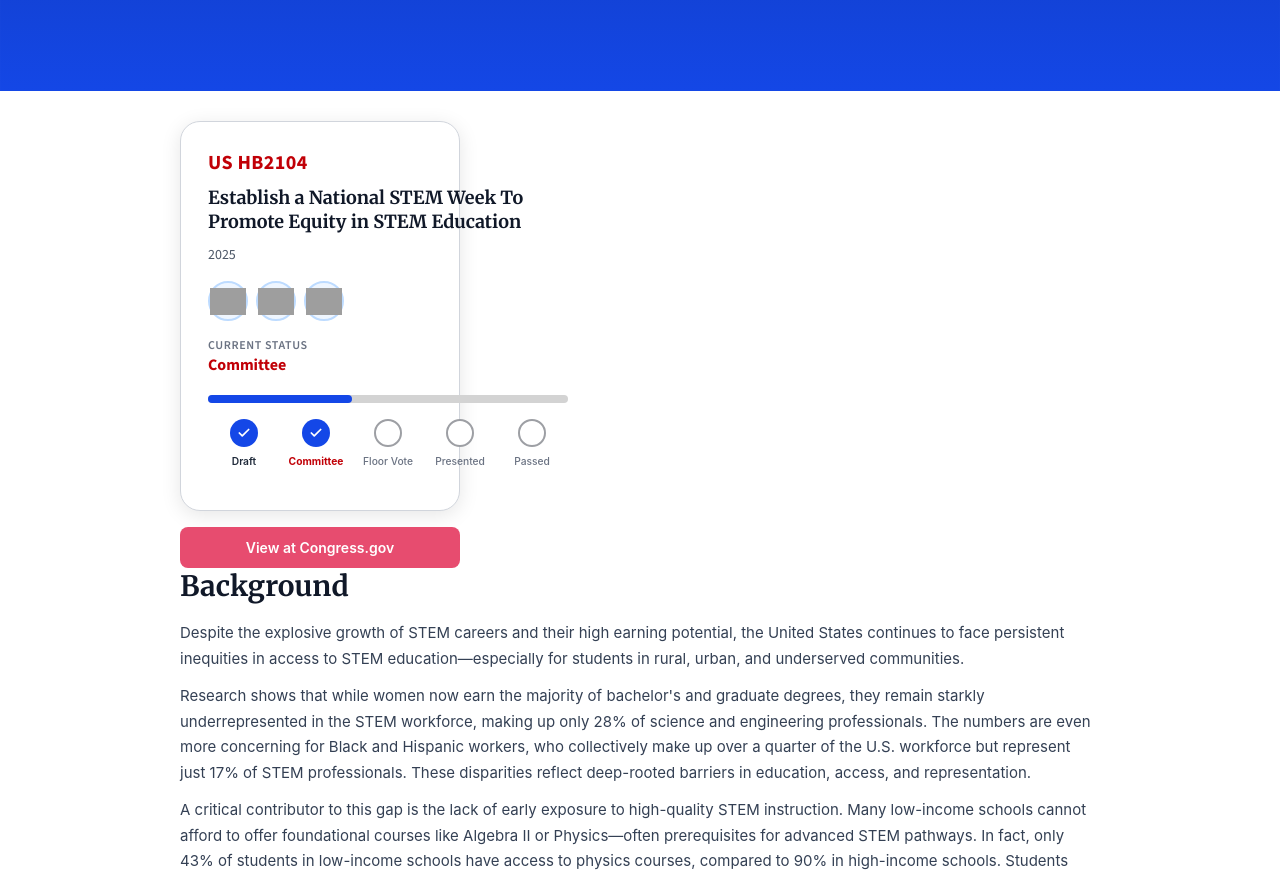
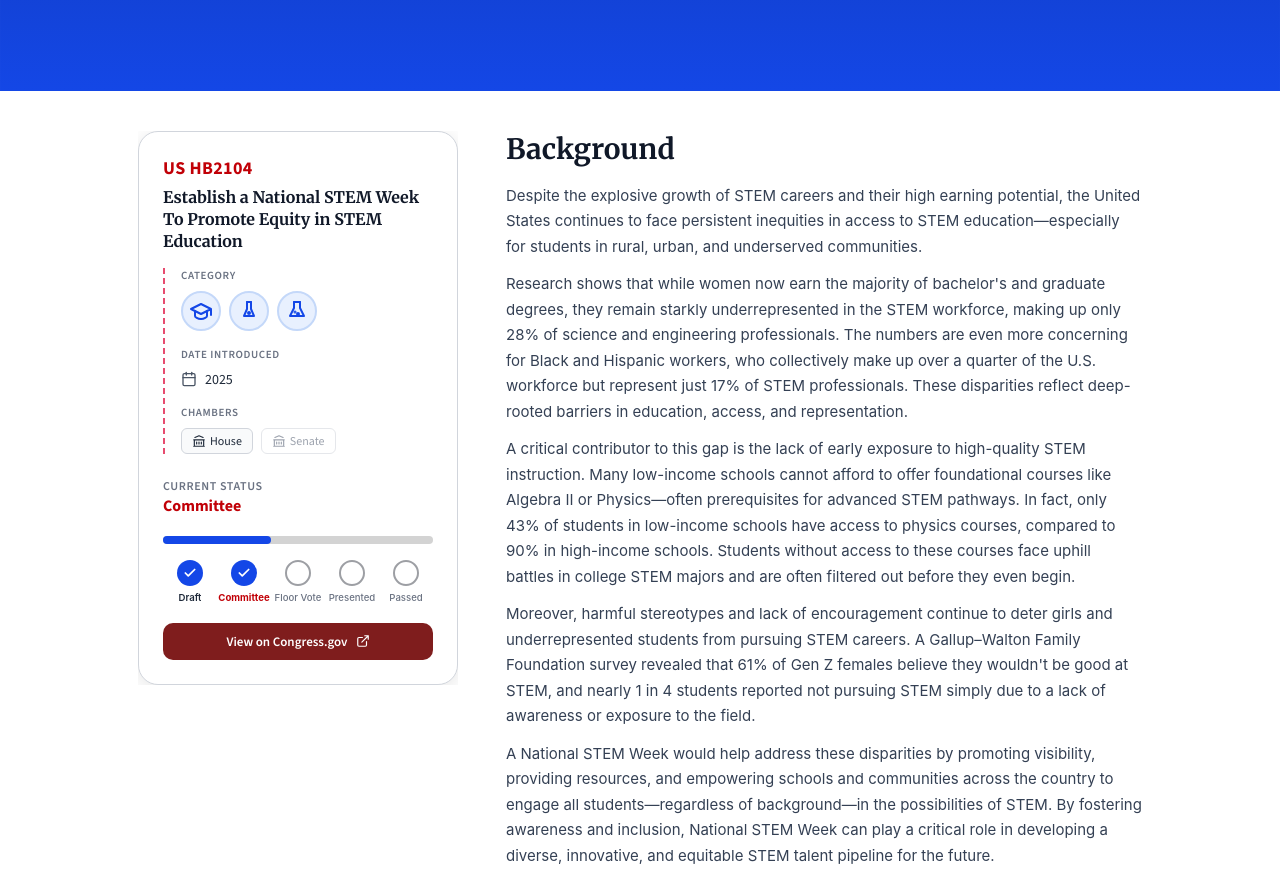
Before and after one commit to swe-ucla/lobbying-website, a React (Create React App) app: page /bill/hb2104 in a window 1280 px wide. Shown: the part 572-1449 px from the top of the page. Built offline with nearby package versions, Linux system fonts and the light colour scheme; grey boxes are pictures that could not be loaded.

Commit message:
updated Bill page UI

```diff
--- a/src/BillDetail.css
+++ b/src/BillDetail.css
@@ -1,5 +1,6 @@
 .bill-detail-page-wrapper {
     position: relative;
+    overflow-x: hidden;
 }
 
 .bill-detail-page-wrapper .nav_bar {
@@ -93,9 +94,13 @@
 }
 
 .bill-detail-page {
-    max-width: 960px;
+    display: flex;
+    gap: 48px;
+    max-width: 1100px;
+    width: 100%;
     margin: 0 auto;
-    padding: 30px 20px 0;
+    padding: 40px 48px 60px;
+    box-sizing: border-box;
 }
 
 /* Title */
@@ -117,7 +122,8 @@
 
 /* ── Sidebar ── */
 .bd-sidebar {
-    width: 280px;
+    width: 320px;
+    min-width: 320px;
     flex-shrink: 0;
     display: flex;
     flex-direction: column;
@@ -125,10 +131,12 @@
     position: sticky;
     top: 24px;
     align-self: flex-start;
+    overflow: hidden;
 }
 
 .bd-sidebar .bill-widget {
     width: 100%;
+    box-sizing: border-box;
 }
 
 .bd-congress-link {
@@ -151,6 +159,7 @@
 .bd-main {
     flex: 1;
     min-width: 0;
+    overflow-wrap: break-word;
 }
 
 .bd-section {
@@ -198,10 +207,6 @@
 
 /* ── Responsive ── */
 @media (max-width: 820px) {
-    .bd-hero {
-        padding: 70px 24px 32px;
-    }
-
     .bill-hero-overlay {
         padding: 80px 24px 30px;
     }
@@ -217,34 +222,15 @@
         padding: 20px;
     }
 
-    .bill-content-row {
+    .bill-detail-page {
         flex-direction: column;
-        gap: 16px;
-        padding: 20px 24px;
-    }
-
-    .bd-info-col {
-        padding-right: 0;
-    }
-
-    .bd-info-col:not(:last-child) {
-        border-right: none;
-        margin-right: 0;
-        border-bottom: 1px solid rgba(255, 255, 255, 0.2);
-        padding-bottom: 12px;
-        margin-bottom: 0;
-    }
-
-    .bd-content {
-        flex-direction: column;
-        padding: 32px 24px 48px;
+        gap: 24px;
+        padding: 24px;
     }
 
     .bd-sidebar {
         width: 100%;
         position: static;
-        flex-direction: row;
-        flex-wrap: wrap;
     }
 
     .bd-sidebar .bill-widget {
--- a/src/BillDetail.js
+++ b/src/BillDetail.js
@@ -70,17 +70,8 @@ function BillDetail() {
                         date={bill.year.toString()}
                         categories={bill.categories}
                         status="Committee"
+                        legiscanLink={bill.legiscanLink}
                     />
-                    {bill.legiscanLink && (
-                        <a
-                            href={bill.legiscanLink}
-                            target="_blank"
-                            rel="noopener noreferrer"
-                            className="bd-congress-link"
-                        >
-                            View at Congress.gov
-                        </a>
-                    )}
                 </aside>
 
                 <main className="bd-main">
--- a/src/BillWidget.css
+++ b/src/BillWidget.css
@@ -6,54 +6,87 @@
   border-radius: 20px;
   border: 1px solid #D1D5DC;
   box-shadow: 0px 4px 20px rgba(0, 0, 0, 0.1);
-  padding: 27px;
-  gap: 10px;
+  padding: 24px;
   opacity: 1;
   width: 100%;
   height: auto;
   display: flex;
   flex-direction: column;
   box-sizing: border-box;
+  text-align: left;
 }
 
-/* Text */
+/* ── Header ── */
 .bill-header {
   display: flex;
   flex-direction: column;
   gap: 2px;
   text-align: left;
+  margin-bottom: 16px;
 }
 
 .bill-number {
-  font-size: 20px;
+  font-size: 18px;
   font-weight: 700;
   color: #C10007;
   letter-spacing: 0.02em;
   font-family: 'Source Sans 3', sans-serif;
-  margin-bottom: 8px;
+  margin-bottom: 4px;
 }
 
 .bill-title {
   font-family: "Merriweather", serif;
   font-weight: 700;
+  font-size: 16px;
+  line-height: 22px;
+  letter-spacing: 0px;
+  color: #101828;
+  margin: 0;
+}
+
+.bill-widget--expanded .bill-number {
+  font-size: 20px;
+}
+
+.bill-widget--expanded .bill-title {
   font-size: 18px;
   line-height: 24.75px;
   min-height: calc(24.75px * 2);
-  letter-spacing: 0px;
-  color: #101828;
   margin: 0 0 8px;
 }
-
 
 .bill-date {
   font-family: 'Source Sans 3', sans-serif;
   font-weight: 500;
-  font-style: Medium;
   font-size: 14px;
   line-height: 20px;
-  letter-spacing: 0px;
   color: #4A5565;
   margin-bottom: 16px;
+}
+
+/* ── Meta Sections (Category, Date, Chambers) ── */
+.bill-meta-sections {
+  display: flex;
+  flex-direction: column;
+  gap: 16px;
+  padding-left: 16px;
+  border-left: 2px dashed #e74c6f;
+  margin-bottom: 8px;
+}
+
+.bill-meta-row {
+  display: flex;
+  flex-direction: column;
+  gap: 8px;
+}
+
+.bill-meta-label {
+  font-family: 'Source Sans 3', sans-serif;
+  font-size: 11px;
+  font-weight: 600;
+  letter-spacing: 0.6px;
+  text-transform: uppercase;
+  color: #6A7282;
 }
 
 /* Category Circles */
@@ -65,22 +98,77 @@
 .category-circle {
   width: 40px;
   height: 40px;
-  background-color: #eff6ff;
+  background-color: #e8f0fe;
   border-radius: 50%;
   display: inline-flex;
   align-items: center;
   justify-content: center;
   cursor: default;
-  border: 2px solid #bddbff;
+  border: 2px solid #c4d8f9;
 }
 
-.category-icon {
-  height: 75%;
-  width: auto;
-  object-fit: contain;
+/* Date */
+.bill-meta-date {
+  display: flex;
+  align-items: center;
+  gap: 8px;
+  font-family: 'Source Sans 3', sans-serif;
+  font-size: 14px;
+  font-weight: 500;
+  color: #1E2939;
 }
 
+/* Chambers */
+.bill-chambers {
+  display: flex;
+  gap: 8px;
+}
 
+.chamber-pill {
+  display: inline-flex;
+  align-items: center;
+  gap: 4px;
+  font-family: 'Source Sans 3', sans-serif;
+  font-size: 12px;
+  font-weight: 500;
+  padding: 4px 10px;
+  border-radius: 6px;
+  border: 1px solid #D1D5DC;
+}
+
+.chamber-active {
+  color: #1E2939;
+  background: #f9fafb;
+}
+
+.chamber-inactive {
+  color: #9DA3AE;
+  background: #ffffff;
+  border-color: #E5E7EB;
+}
+
+/* ── Congress.gov Button ── */
+.bill-congress-btn {
+  display: flex;
+  align-items: center;
+  justify-content: center;
+  gap: 8px;
+  background-color: #7f1d1d;
+  color: #fff;
+  font-family: 'Source Sans 3', sans-serif;
+  font-size: 13px;
+  font-weight: 600;
+  padding: 10px 16px;
+  border-radius: 10px;
+  text-decoration: none;
+  margin-top: 4px;
+}
+
+.bill-congress-btn:hover {
+  background-color: #991b1b;
+}
+
+/* ── Expanded Layout (Gallery/Home) ── */
 .bill-widget--expanded {
   display: flex;
   flex-direction: row;
@@ -92,6 +180,10 @@
 
 .bill-left {
   flex: 0 0 auto;
+  width: 100%;
+}
+
+.bill-widget--expanded .bill-left {
   min-width: 360px;
   max-width: 360px;
 }
@@ -107,7 +199,6 @@
   margin: 0 0 12px 0;
   font-family: 'Merriweather', serif;
   font-weight: 700;
-  font-style: Bold;
   font-size: 18px;
   line-height: 32px;
   letter-spacing: -0.24px;
@@ -118,7 +209,6 @@
   margin: 0 0 20px 0;
   font-family: 'Source Sans 3', sans-serif;
   font-weight: 400;
-  font-style: Regular;
   font-size: 16px;
   line-height: 30px;
   letter-spacing: 0px;
@@ -131,15 +221,9 @@
   gap: 6px;
   font-family: 'Source Sans 3', sans-serif;
   font-weight: 500;
-  font-style: Medium;
   font-size: 16px;
   line-height: 24px;
-  letter-spacing: 0px;
   text-decoration: none;
-  text-decoration-style: solid;
-  text-decoration-thickness: 0%;
-  text-decoration-skip-ink: auto;
-
 }
 
 .bill-details-link:hover {
--- a/src/BillWidget.js
+++ b/src/BillWidget.js
@@ -3,10 +3,53 @@ import "./BillWidget.css";
 import BillProgressBar from './components/BillProgressBar';
 
 const STATUSES = ["Draft", "Committee", "Floor Vote", "Presented", "Passed"];
-// Categories: STEM, Environment & Energy, Education, Healthcare, Public Infrastructure, Human & Social Rights, Miscellaneous
-// TODO: Add icons for remaining categories
-const CATEGORY_ICONS = {"STEM": "assets/STEM_icon.png", "Education": "assets/education_icon.png",
-  "Inclusivity": "assets/STEM_icon.png", "Environment": "assets/STEM_icon.png", "Human Rights" : "assets/STEM_icon.png"}
+
+const CategoryIcon = ({ category }) => {
+  const icons = {
+    Education: (
+      <svg width="24" height="24" viewBox="0 0 24 24" fill="none" stroke="#1447e7" strokeWidth="2" strokeLinecap="round" strokeLinejoin="round">
+        <path d="M22 10v6M2 10l10-5 10 5-10 5z" />
+        <path d="M6 12v5c0 1.1 2.7 3 6 3s6-1.9 6-3v-5" />
+      </svg>
+    ),
+    STEM: (
+      <svg width="24" height="24" viewBox="0 0 24 24" fill="none" stroke="#1447e7" strokeWidth="2" strokeLinecap="round" strokeLinejoin="round">
+        <path d="M9 3h6v6l4 8H5l4-8V3z" />
+        <path d="M9 3h6" />
+        <circle cx="13" cy="15" r="1" fill="#1447e7" />
+        <circle cx="10" cy="13" r="0.5" fill="#1447e7" />
+      </svg>
+    ),
+    Inclusivity: (
+      <svg width="24" height="24" viewBox="0 0 24 24" fill="none" stroke="#1447e7" strokeWidth="2" strokeLinecap="round" strokeLinejoin="round">
+        <path d="M10 3h4v7l3 7H7l3-7V3z" />
+        <path d="M10 3h4" />
+        <circle cx="12" cy="14" r="1" fill="#1447e7" />
+      </svg>
+    ),
+    Environment: (
+      <svg width="24" height="24" viewBox="0 0 24 24" fill="none" stroke="#1447e7" strokeWidth="2" strokeLinecap="round" strokeLinejoin="round">
+        <path d="M12 22c4-4 8-7.5 8-12A8 8 0 0 0 4 10c0 4.5 4 8 8 12z" />
+        <path d="M12 12c-2 0-4 1-4 3" />
+        <path d="M12 8v6" />
+      </svg>
+    ),
+    "Human Rights": (
+      <svg width="24" height="24" viewBox="0 0 24 24" fill="none" stroke="#1447e7" strokeWidth="2" strokeLinecap="round" strokeLinejoin="round">
+        <path d="M20.84 4.61a5.5 5.5 0 0 0-7.78 0L12 5.67l-1.06-1.06a5.5 5.5 0 0 0-7.78 7.78L12 21.23l8.84-8.84a5.5 5.5 0 0 0 0-7.78z" />
+      </svg>
+    ),
+  };
+  return icons[category] || null;
+};
+
+function getChambers(billNumber) {
+  if (!billNumber) return [];
+  const prefix = billNumber.replace(/^US\s*/i, '').trim().toUpperCase();
+  if (prefix.startsWith('HB') || prefix.startsWith('HR')) return ['House'];
+  if (prefix.startsWith('SB') || prefix.startsWith('SR')) return ['Senate'];
+  return ['House', 'Senate'];
+}
 
 export default function BillWidget({
   number,
@@ -16,11 +59,88 @@ export default function BillWidget({
   status,
   summary,
   details_url,
+  legiscanLink,
   expanded = false
 }) {
   const currentStep = STATUSES.indexOf(status);
+  const chambers = getChambers(number);
 
-  const leftPanel = (
+    if (!expanded) {
+      return (
+        <div className="bill-widget">
+          <div className="bill-left">
+            <div className="bill-header">
+              <span className="bill-number">{number}</span>
+              <h2 className="bill-title">{title}</h2>
+            </div>
+
+            <div className="bill-meta-sections">
+              {categories.length > 0 && (
+                <div className="bill-meta-row">
+                  <span className="bill-meta-label">CATEGORY</span>
+                  <div className="bill-categories">
+                    {categories.map((cat, i) => (
+                      <div key={i} className="category-circle" title={cat}>
+                        <CategoryIcon category={cat} />
+                      </div>
+                    ))}
+                  </div>
+                </div>
+              )}
+
+              <div className="bill-meta-row">
+                <span className="bill-meta-label">DATE INTRODUCED</span>
+                <div className="bill-meta-date">
+                  <svg width="16" height="16" viewBox="0 0 24 24" fill="none" stroke="#4A5565" strokeWidth="2" strokeLinecap="round" strokeLinejoin="round">
+                    <rect x="3" y="4" width="18" height="18" rx="2" ry="2" />
+                    <line x1="16" y1="2" x2="16" y2="6" />
+                    <line x1="8" y1="2" x2="8" y2="6" />
+                    <line x1="3" y1="10" x2="21" y2="10" />
+                  </svg>
+                  <span>{date}</span>
+                </div>
+              </div>
+
+              <div className="bill-meta-row">
+                <span className="bill-meta-label">CHAMBERS</span>
+                <div className="bill-chambers">
+                  {['House', 'Senate'].map((chamber) => (
+                    <span
+                      key={chamber}
+                      className={`chamber-pill ${chambers.includes(chamber) ? 'chamber-active' : 'chamber-inactive'}`}
+                    >
+                      <svg width="14" height="14" viewBox="0 0 24 24" fill="none" stroke="currentColor" strokeWidth="2" strokeLinecap="round" strokeLinejoin="round">
+                        <path d="M3 21h18M3 10h18M5 6l7-3 7 3M4 10v11M20 10v11M8 14v3M12 14v3M16 14v3" />
+                      </svg>
+                      {chamber}
+                    </span>
+                  ))}
+                </div>
+              </div>
+            </div>
+
+            <BillProgressBar currentStep={currentStep} />
+
+            {legiscanLink && (
+              <a
+                href={legiscanLink}
+                target="_blank"
+                rel="noopener noreferrer"
+                className="bill-congress-btn"
+              >
+                View on Congress.gov
+                <svg width="14" height="14" viewBox="0 0 24 24" fill="none" stroke="currentColor" strokeWidth="2" strokeLinecap="round" strokeLinejoin="round">
+                  <path d="M18 13v6a2 2 0 0 1-2 2H5a2 2 0 0 1-2-2V8a2 2 0 0 1 2-2h6M15 3h6v6M10 14L21 3" />
+                </svg>
+              </a>
+            )}
+          </div>
+        </div>
+      );
+    }
+
+    return (
+      <div className="bill-widget bill-widget--expanded">
         <div className="bill-left">
           <div className="bill-header">
             <span className="bill-number">{number}</span>
@@ -32,7 +152,7 @@ export default function BillWidget({
             <div className="bill-categories">
               {categories.map((cat, i) => (
                 <div key={i} className="category-circle" title={cat}>
-                <img src={CATEGORY_ICONS[cat]} alt={cat} className="category-icon" />
+                  <CategoryIcon category={cat} />
                 </div>
               ))}
             </div>
@@ -40,15 +160,6 @@ export default function BillWidget({
 
           <BillProgressBar currentStep={currentStep} />
         </div>
-    );
-
-    if (!expanded) {
-      return <div className="bill-widget">{leftPanel}</div>;
-    }
-
-    return (
-      <div className="bill-widget bill-widget--expanded">
-        {leftPanel}
 
         <div className="bill-right">
           <h3 className="bill-summary-title">Summary</h3>
--- a/src/components/BillProgressBar.css
+++ b/src/components/BillProgressBar.css
@@ -53,13 +53,14 @@
   display: flex;
   flex-direction: column;
   align-items: center;
-  gap: 8px;
+  gap: 6px;
   flex: 1;
+  min-width: 0;
 }
 
 .progress-circle {
-  width: 28px;
-  height: 28px;
+  width: 26px;
+  height: 26px;
   border-radius: 50%;
   display: flex;
   align-items: center;
@@ -78,9 +79,13 @@
 }
 
 .progress-step-label {
-  font-size: 0.64rem;
+  font-size: 0.6rem;
   font-weight: 500;
   text-align: center;
+  white-space: nowrap;
+  overflow: hidden;
+  text-overflow: ellipsis;
+  max-width: 100%;
 }
 
 .progress-step-label.active-step {
```
Lines whose indentation alone changed are shown as unchanged.
